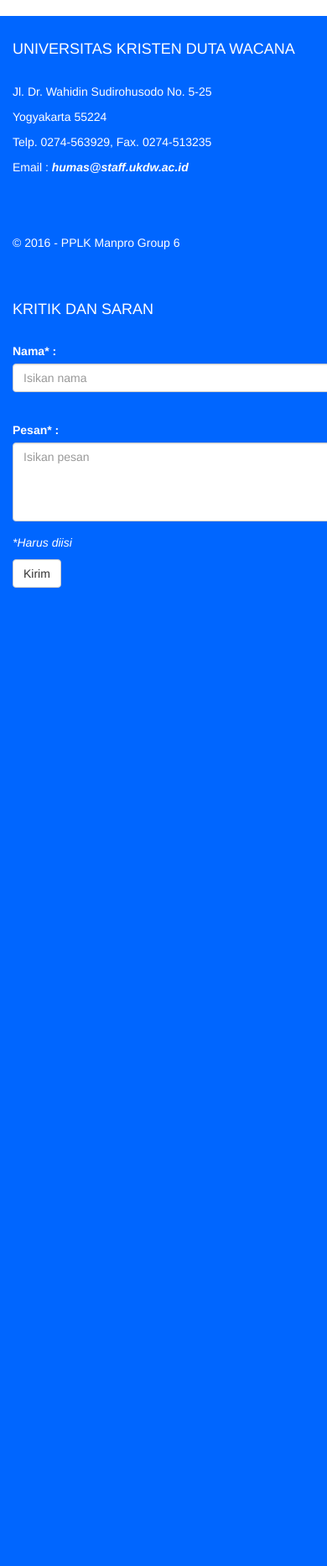
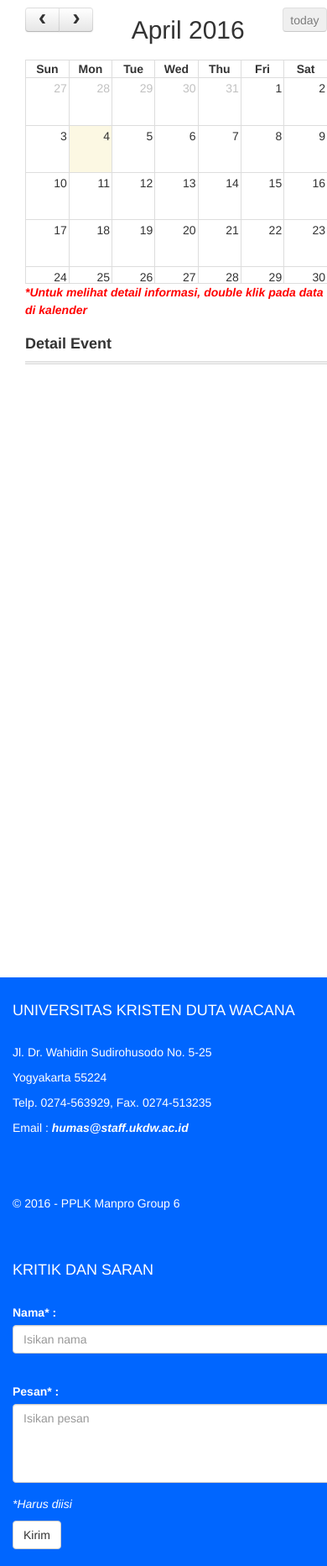
Before and after one commit to Manpro6/Manpro6.github.io, a CodeIgniter app: page / in a window 390 px wide; the page is wider, and only the part inside the window is pictured. Shown: the part 755-2620 px from the top of that part at 84% size. Before the commit the page ends 1455 px from the top of that part, so only its background shows below. Run offline with CodeIgniter, Linux system fonts and the light colour scheme; data comes from the database, SQL or seed files in the repository; lists and menus that the app fills with data are empty.

Commit message:
tambah kalender di halaman beranda, tambah rincian detail event saat data pada kalender di klik (halaman beranda), tmbah tampilan detail informasi saat data pada kalender di klik (sebelum data dapat diubah/dihapus di penjadwalan)

```diff
--- a/application/controllers/gambar.php
+++ b/application/controllers/gambar.php
@@ -17,7 +17,7 @@
             $this->load->view('template/header');
     		$this->load->model('gambar_model');
     		$data['gambar'] = $this->gambar_model->getGambar();
-    		$this->load->view('admin/gambar/index', $data);
+    		$this->load->view('gambar/index', $data);
     		$this->load->view('template/footer');
         }
         else
@@ -54,7 +54,7 @@
         $this->load->view('template/header');
 		$this->load->model('gambar_model');
 		$data['gambar'] = $this->gambar_model->getById($id_gambar);
-		$this->load->view('admin/gambar/edit', $data);
+		$this->load->view('gambar/edit', $data);
 		$this->load->view('template/footer');
     }
 
--- a/application/controllers/welcome.php
+++ b/application/controllers/welcome.php
@@ -1,6 +1,6 @@
 <?php if ( ! defined('BASEPATH')) exit('No direct script access allowed');
 
-class Welcome extends CI_Controller
+class welcome extends CI_Controller
 {
 	public function index()
 	{
@@ -15,7 +15,7 @@
 		$this->load->model('gambar_model');
 		$data['gambar'] = $this->gambar_model->getGambar();
 		$this->load->view('welcome_message', $data);
-		$this->load->view('template/footer');
+		$this->load->view('template/footer-index');
 	}
 
 	public function krisan()
--- a/application/models/krisan.php
+++ b/application/models/krisan.php
@@ -6,6 +6,7 @@
   		{
     		$this->load->database();
   		}
+
   		public function input()
 	  	{
 	      	$nama = $this->input->post('nama');
--- a/application/views/admin/gambar/index.php
+++ b/application/views/gambar/index.php
@@ -1,6 +1,6 @@
 <head><title>Admin Panel - Edit Gambar</title></head>
 <div class="container">
-  <h3><strong>DAFTAR GAMBAR</strong></h3><hr>
+  <h2>Daftar Gambar Carousel</h2><hr>
     <table class="table table-striped" style="margin: auto; width:70%; overflow:auto; text-align:center;">
       <thead style="background:#CCC;"><tr>
         <th style="text-align:center;font-size:12pt;">Id Gambar</th>
--- /dev/null
+++ b/application/views/template/footer-index.php
@@ -0,0 +1,44 @@
+	<?php
+      $session_id = $this->session->userdata('is_logged_in');
+      if($session_id == TRUE) {
+      }
+      else {
+   ?>
+	<footer class="navbar-wrapper2" style="background-color:#0066ff;margin-top:700px;">
+		<div class="container">
+			<div class="col-md-6">
+				<br>
+				<h4 style="color:white;">UNIVERSITAS KRISTEN DUTA WACANA</h4>
+				<br>
+				<p style="color:white;">Jl. Dr. Wahidin Sudirohusodo No. 5-25</p>
+				<p style="color:white;">Yogyakarta 55224</p>
+				<p style="color:white;">Telp. 0274-563929, Fax. 0274-513235</p>
+				<p style="color:white;">Email : <a href="mailto:humas@staff.ukdw.ac.id" style="color:white;"><em>humas@staff.ukdw.ac.id</em></a></p>
+				<br><br><br>
+				<p style="color:white;">&copy; 2016 - PPLK Manpro Group 6</p>
+				<br>
+			</div>
+			<div class="col-md-6">
+				<br>
+				<h4 style="color:white;">KRITIK DAN SARAN</h4>
+				<br>
+				<?php echo form_open_multipart('welcome/krisan')?>
+				<form>
+			            <div class="form-group">
+			        		<label style="color:white;">Nama* :</label><br>
+			        		<input type="text" name="nama" class="form-control" placeholder="Isikan nama" value="" required maxlength=30 size=30>
+			      		</div>
+			      		<br>
+			      		<div class="form-group">
+			        		<label style="color:white;">Pesan* :</label><br>
+			        		<textarea rows="4" cols="20" name="pesan" class="form-control" placeholder="Isikan pesan" value="" required></textarea>
+			      		</div>
+			      		<p style="color:white;"><em>*Harus diisi</em></p>
+			            <button type="submit" class="btn btn-default">Kirim</button>
+			    </form>
+			    <br>
+			</div>
+		</div>
+	</footer>
+	<?php } ?>
+</div>
--- a/application/views/welcome_message.php
+++ b/application/views/welcome_message.php
@@ -1,6 +1,34 @@
-<head><title>PPLK - Beranda</title></head>
+<?php
+require_once('bdd.php');
+$sql = "SELECT * FROM events ";
+$req = $bdd->prepare($sql);
+$req->execute();
+$events = $req->fetchAll();
+?>
+<!DOCTYPE html>
+<html lang="en">
+<head>
+    <meta charset="utf-8">
+    <meta http-equiv="X-UA-Compatible" content="IE=edge">
+    <meta name="viewport" content="width=device-width, initial-scale=1">
+    <meta name="description" content="">
+    <meta name="author" content="">
+    <title>PPLK - Beranda</title>
+    <link href="<?php echo base_url('css/jquery-ui.min.css')?>" rel="stylesheet" type="text/css" />
+    <link href="<?php echo base_url('css/fullcalendar.css')?>" rel='stylesheet' />
+    <link href="<?php echo base_url('css/fullcalendar.print.css')?>" rel='stylesheet' media='print' />
+    <style>
+    #calendar {
+      width: 360px;
+    }
+    .col-centered{
+      float: none;
+      margin-bottom: 10px;
+    }
+    </style>
+</head>
 <body>
-	<div class="container" style="margin-bottom: 20px;">
+	<div class="container">
 		<br>
 		<img src="<?php echo base_url('images/ukdw_logo.png')?>" height=75 style="float:left;">
 		<p style="font-size:24px;">&nbsp; PUSAT PELATIHAN DAN LAYANAN KOMPUTER</p>
@@ -44,8 +72,83 @@
 			</div>
 		</div>
 		<div class="col-md-4">
-			NANTI KALENDER DISINI
+			<div id="calendar" class="col-centered">
+      <p class="lead" style="color:red;"><em><b>*Untuk melihat detail informasi, double klik pada data di kalender</b></em></p>
+      <h4><b>Detail Event</b></h4>
+      <hr><br>
+      <p id="judul" style="width:100px;float:left;"></p>
+      <p id="titik" style="width:8px;float:left;"></p>
+      <p id="title" style="font-weight:bold;"></p>
+      <p id="ajar" style="width:100px;float:left;"></p>
+      <p id="titik1" style="width:8px;float:left;"></p>
+      <p id="pengajar"></p>
+      <p id="pelaksanaan" style="width:100px;float:left;"></p>
+      <p id="titik2" style="width:8px;float:left;"></p>
+      <p id="start" style="width:120px;float:left;"></p>
+      <p id="sampai" style="width:8px;float:left;"></p>
+      <p id="end"></p>
 		</div>
 	</div>
 </body>
+  <script src="<?php echo base_url('js/moment.min.js')?>"></script>
+  <script src="<?php echo base_url('js/bootstrap.min.js')?>"></script>
+  <script src="<?php echo base_url('js/jquery.js')?>"></script>
+  <script src="<?php echo base_url('js/fullcalendar.min.js')?>"></script>
+  <script>
+  $(document).ready(function() {
+    $('#calendar').fullCalendar({
+      header: {
+        left: 'prev,next',
+        center: 'title',
+        right: 'today'
+      },
+      editable: true,
+      eventLimit: true,
+      selectable: true,
+      selectHelper: true,
+      eventRender: function(event, element) {
+        element.bind('dblclick', function() {
+          $('#id').html(event.id);
+          $('#judul').html("Kegiatan");
+          $('#title').html(event.title);
+          $('#titik').html(":");
+          $('#ajar').html("Pengajar");
+          $('#pengajar').html(event.pengajar);
+          $('#titik1').html(":");
+          $('#pelaksanaan').html("Pelaksanaan");
+          $('#titik2').html(":");
+          $('#start').html(event.start.format('DD/MM/YYYY HH:mm'));
+          $('#sampai').html("-");
+          $('#end').html(event.end.format('DD/MM/YYYY HH:mm'));
+       });
+      },
+      events: [
+      <?php foreach($events as $event):
+        $start = explode(" ", $event['start']);
+        $end = explode(" ", $event['end']);
+        if($start[1] == '00:00:00'){
+          $start = $start[0];
+        }else{
+          $start = $event['start'];
+        }
+        if($end[1] == '00:00:00'){
+          $end = $end[0];
+        }else{
+          $end = $event['end'];
+        }
+      ?>
+        {
+          id: '<?php echo $event['id']; ?>',
+          title: '<?php echo $event['title']; ?>',
+          pengajar: '<?php echo $event['pengajar']; ?>',
+          deskripsi: '<?php echo $event['deskripsi']; ?>',
+          start: '<?php echo $start; ?>',
+          end: '<?php echo $end; ?>',
+          color: '<?php echo $event['color']; ?>',
+        },
+      <?php endforeach; ?>
+      ]
+    });
+  });
+</script>
 </html>
--- a/css/carol.css
+++ b/css/carol.css
@@ -34,7 +34,7 @@
     width: auto;}
 
   .carousel {
-  height: 500px;
+  height: 530px;
   margin-bottom: 10px;}
 
 /* Since positioning the image, we need to help out the caption */
@@ -43,7 +43,7 @@
 
 /* Declare heights because of positioning of img element */
   .carousel .item {
-  height: 500px;
+  height: 530px;
   background-color: #777;}
 
   .carousel-inner > .item > img {
@@ -51,7 +51,7 @@
   top: 0;
   left: 0;
   min-width: 100%;
-  height: 500px;}
+  height: 530px;}
 
   .carousel-caption p {
     margin-bottom: 20px;
--- a/css/fullcalendar.css
+++ b/css/fullcalendar.css
@@ -560,6 +560,7 @@
 
 .fc-toolbar .fc-center {
 	display: inline-block;
+	margin-top: 10px;
 }
 
 /* the things within each left/right/center section */
```
Also changed, not shown: application/views/event/index.php (+46 -9 lines), application/views/gambar/edit.php (renamed from application/views/admin/gambar/edit.php), application/views/gambar/insert.php (renamed from application/views/admin/gambar/insert.php), images/817356fdee2dd6727.jpeg (added), images/885656fc995a33468.jpg (deleted).
